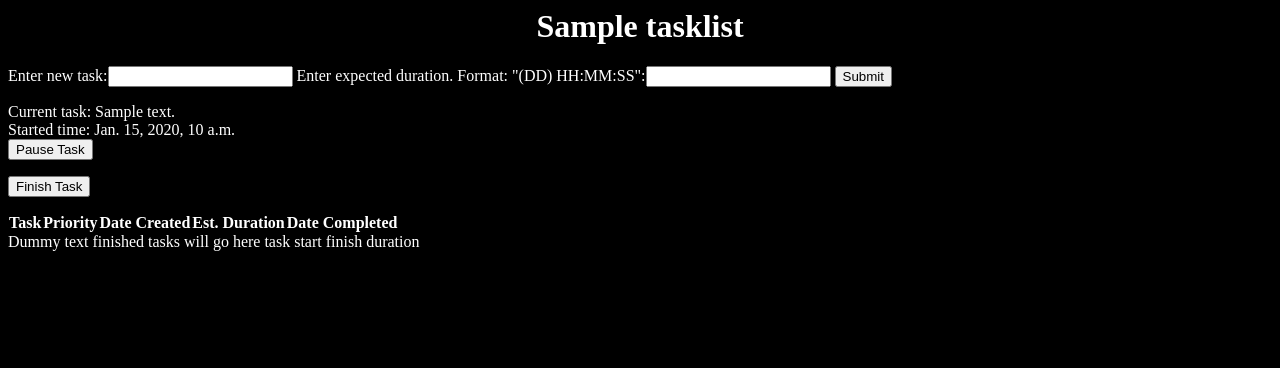
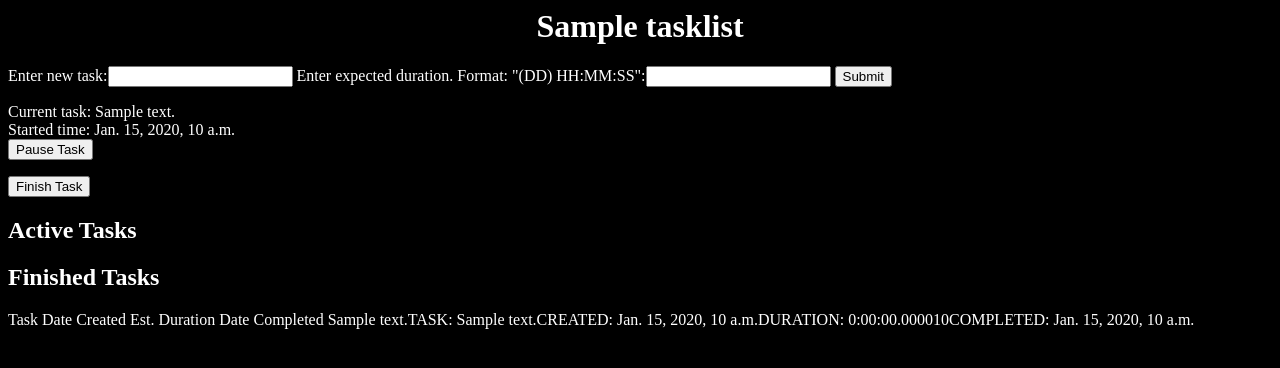
Before and after one commit to sferrazzaf/Taskmaster, a Django app: page /todolist/1/ in a window 1280 px wide. Shown: the top 368 px of the page. Run offline with Django 3.2, Linux system fonts and the light colour scheme; tables that the repository leaves empty hold one stand-in row (values such as "Sample post"); lists and menus that the app fills with data are empty; some libraries are stand-ins or nearby versions.

Commit message:
Complete functionality for Finish Task button
-Complete view for Finish Task button
-Update URLs for Finish Task and Pause Task
-Update HTML to display tables only when populated
-Corrected relatedname for tasklist

```diff
--- a/to_do_list/models.py
+++ b/to_do_list/models.py
@@ -5,7 +5,7 @@ from django.db.models import F
 class Tasklist(models.Model):
     name = models.CharField(max_length=100)
     currenttask = models.OneToOneField(
-    'Task', related_name="task", blank=True, null=True
+    'Task', related_name="relatedtasklist", blank=True, null=True
      )
 
     def __unicode__(self):
--- a/to_do_list/templates/to_do_list/index.html
+++ b/to_do_list/templates/to_do_list/index.html
@@ -18,27 +18,32 @@
                 {{ form }}
                 <input type="submit" value="Submit" />
             </form>
+
+            {% if currenttask %}
             <div id=displayedtask>
               <div id=currenttask>Current task: {{ currenttask.text }}</div>
               <div id=taskstartedtime
                 >Started time: {{ currenttask.created }}</div>
             </div>
 
-            <form action="pausetask/" method="POST">{%csrf_token %}
-              <input type="hidden" name="taskid" value="{{ currenttask.id}}"
+            <form action="pausetask/{{ currenttask.id }}/" method="POST">{%csrf_token %}
+              <input type="hidden" name="taskid" value="{{ currenttask.id }}"
               ><input type="submit" value="Pause Task">
             </form>
-            <form action="finishtask/" method="POST">{%csrf_token%}
+            <form action="finishtask/{{ currenttask.id }}/" method="POST">{%csrf_token%}
               <input type="hidden" name="taskid" value="{{ currenttask.id }}"
               ><input type="submit" value="Finish Task">
             </form>
+            {% endif %}
+
+          <h2>Active Tasks<h2>
+          {% if tasks %}
           </div><table style="100%">
                 <thead>
                   <th>Task</th>
                   <th>Priority</th>
                   <th>Date Created</th>
                   <th>Est. Duration</th>
-                  <th>Date Completed</th>
                 </thead>
                     <tbody id=tasklist>
                         {% for task in tasks %}
@@ -47,10 +52,9 @@
                             data-tasklist={{ task.tasklist.id }}>
                                 <td class=taskname>{{ task.text }}</td><td
                                   class=priority
-                                >PRIORITY: {{ task.priority }}</td><td
-                                >CREATED: {{ task.created }}</td><td
-                                >DURATION: {{ task.duration }}</td><td
-                                >COMPLETED: {{ task.completed }}</td
+                                >{{ task.priority }}</td><td
+                                >{{ task.created }}</td><td
+                                >{{ task.duration }}</td><td
                                 ><td><form action="togglecurrent/"
                                   method="POST">{%csrf_token %}
                                   <input type="hidden" name="taskid"
@@ -63,11 +67,30 @@
                         {% endfor %}
                     </tbody>
             </table>
+            {% endif %}
         </div>
+    </body>
 
-    </body>
+    <h2>Finished Tasks</h2>
+    {% if finishedtasks %}
     <div id=finishedtasks>
-        Dummy text finished tasks will go here
-        task start finish duration
+      <thead>
+        <th>Task</th>
+        <th>Date Created</th>
+        <th>Est. Duration</th>
+        <th>Date Completed</th>
+      </thead>
+      <tbody id=finishedtasklist>
+        {% for task in finishedtasks %}
+        <tr>
+            <td>{{ task.text }}</td><td
+            >TASK: {{ task.text }}</td><td
+            >CREATED: {{ task.created }}</td><td
+            >DURATION: {{ task.duration }}</td><td
+            >COMPLETED: {{ task.completed }}</td>
+          </tr>
+        {% endfor %}
+      </tbody>
     </div>
+    {% endif %}
 </html>
--- a/to_do_list/urls.py
+++ b/to_do_list/urls.py
@@ -7,10 +7,10 @@ urlpatterns = [
         url(r'^todolist/([0-9]+)/reorder/$', views.reorder, name='reorder'),
         url(r'^todolist/([0-9]+)/togglecurrent/$', views.togglecurrent,
             name='togglecurrent'),
-        url(r'^todolist/([0-9])/delete/([0-9]+)/$', views.deletetask,
+        url(r'^todolist/([0-9]+)/delete/([0-9]+)/$', views.deletetask,
         name='deletetask'),
-        url(r'^todolist/([0-9]+)/pausetask/$', views.pausetask,
+        url(r'^todolist/[0-9]+/pausetask/([0-9]+)/$', views.pausetask,
         name='pausetask'),
-        url(r'^todolist/([0-9]+)/finishtask/$', views.finishtask,
+        url(r'^todolist/[0-9]+/finishtask/([0-9]+)/$', views.finishtask,
         name='finishtask')
         ]
--- a/to_do_list/views.py
+++ b/to_do_list/views.py
@@ -25,9 +25,12 @@ def todolist(request, tasklistid):
         currenttask = thislist.currenttask
         tasks = Task.objects.filter(tasklist=tasklistid, completed__isnull=True
         ).order_by('priority')
+        finishedtasks = Task.objects.exclude(tasklist=tasklistid, completed__isnull=True
+        ).order_by('priority')
         return render(request, 'to_do_list/index.html',
                      {'form': form,
                      'tasks': tasks,
+                     'finishedtasks': finishedtasks,
                      'tasklist': thislist,
                      'currenttask': currenttask
                      }
@@ -66,5 +69,12 @@ def pausetask(request, taskid):
         pass
 
 def finishtask(request, taskid):
+    print(taskid)
     if request.method == 'POST':
-        pass
+        workingtask = Task.objects.get(id=taskid)
+        workingtasklist = workingtask.relatedtasklist
+        workingtasklist.currenttask = None
+        workingtasklist.save()
+        workingtask.completed = timezone.now()
+        workingtask.save()
+    return HttpResponseRedirect('/todolist/' + str(workingtasklist.id))
```
